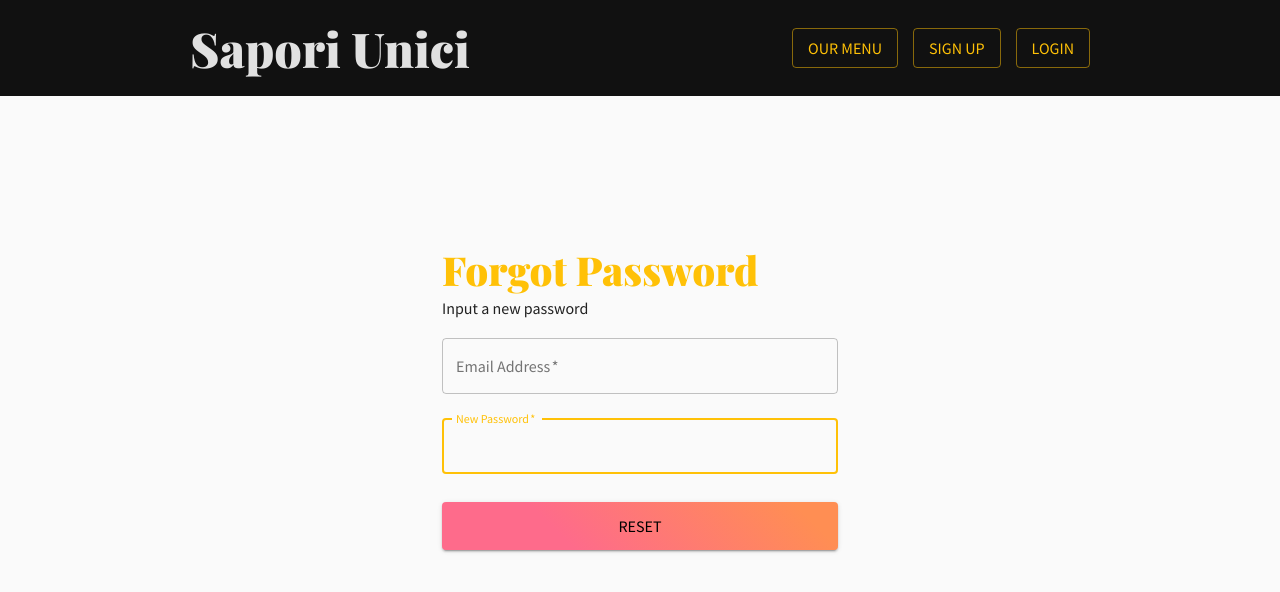
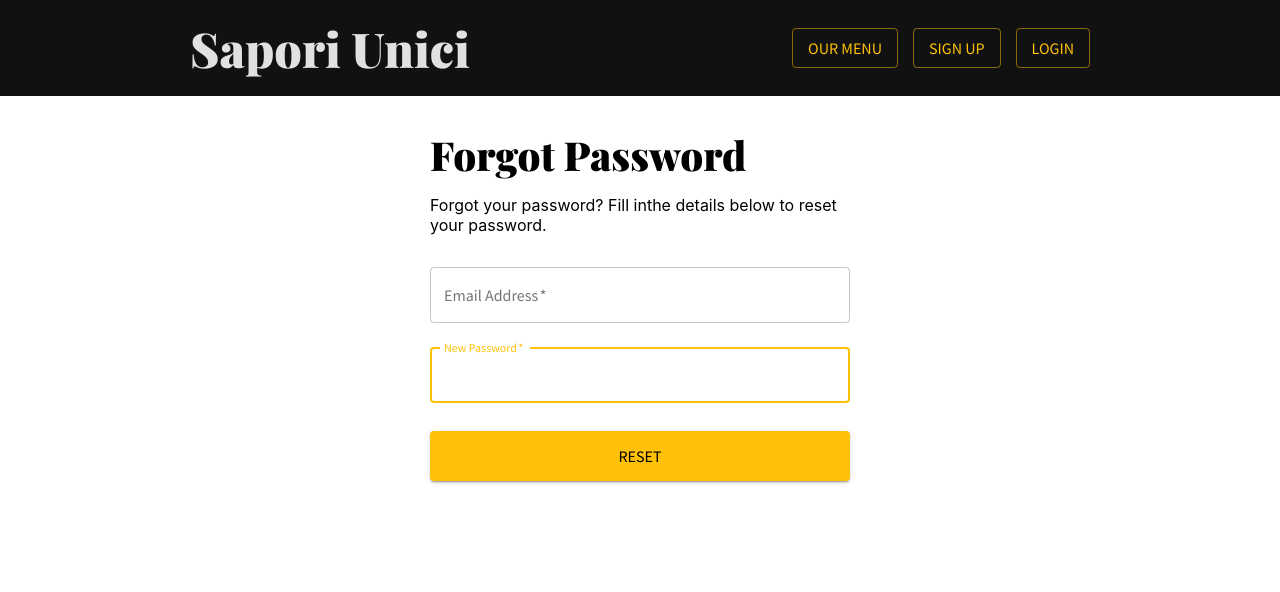
Before and after one commit to tahscenery/ses1b-group2, a React (Create React App) app in the folder packages/frontend/: page /forgot-password in a window 1280 px wide. Shown: the top 592 px of the page. Built offline with nearby package versions, Linux system fonts and the light colour scheme.

Commit message:
Forgot password

```diff
--- a/packages/frontend/src/pages/ForgotPassword/ForgotPassword.tsx
+++ b/packages/frontend/src/pages/ForgotPassword/ForgotPassword.tsx
@@ -35,26 +35,85 @@ class ForgotPassword extends React.PureComponent<RouteComponentProps<{}>> {
   };
 
   render() {
+    // return (
+    //   <Container component="main" maxWidth="xs">
+    //     <CssBaseline />
+    //     <div className="back">
+    //       <Mutation<resetMutation, resetMutationVariables> mutation={ResetMutation}>
+    //         {mutate => (
+    //           <div
+    //             style={{
+    //               paddingTop: "150px",
+    //               display: "flex",
+    //               flexDirection: "column",
+    //             }}
+    //           >
+    //             <Typography component="h1" variant="h2" color="primary">
+    //               Forgot Password
+    //             </Typography>
+    //             <Typography component="h1" variant="subtitle1" color="initial">
+    //               Input a new password
+    //             </Typography>
+    //             <TextField
+    //               variant="outlined"
+    //               margin="normal"
+    //               required
+    //               fullWidth
+    //               id="email"
+    //               label="Email Address"
+    //               name="email"
+    //               autoComplete="email"
+    //               autoFocus
+    //               value={this.state.email}
+    //               onChange={this.handleChange}
+    //             />
+    //             <TextField
+    //               variant="outlined"
+    //               margin="normal"
+    //               required
+    //               fullWidth
+    //               id="password"
+    //               label="New Password"
+    //               name="password"
+    //               autoComplete="password"
+    //               autoFocus
+    //               value={this.state.password}
+    //               onChange={this.handleChange}
+    //             />
+    //             <div
+    //             style={{
+    //               paddingTop: "20px"}}
+    //             ></div>
+    //             <Button
+    //               type="submit"
+    //               fullWidth
+    //               variant="contained"
+    //               color="primary"
+    //               className="button"
+    //               onClick={async () => {
+    //                 const response = await mutate({
+    //                   variables: this.state
+    //                 });
+    //                 console.log(response);
+    //                 this.props.history.push('/login');
+    //               }}> Reset
+    //             </Button>
+    //           </div>
+    //         )}
+    //       </Mutation>
+    //     </div>
+    //   </Container>
+
+    // );
     return (
-      <Container component="main" maxWidth="xs">
-
-        <CssBaseline />
-        <div className="back">
+      <div>
+        <div className="component-container">
+          <div className="login-form">
+            <Typography variant="h2">Forgot Password</Typography>
+            <p>Forgot your password? Fill inthe details below to reset your password.</p>
             <Mutation<resetMutation, resetMutationVariables> mutation={ResetMutation}>
               {mutate => (
-              <div
-                style={{
-                  paddingTop: "150px",
-                  display: "flex",
-                  flexDirection: "column",
-                }}
-              >
-                <Typography component="h1" variant="h2" color="primary">
-                  Forgot Password
-                </Typography>
-                <Typography component="h1" variant="subtitle1" color="initial">
-                  Input a new password
-                </Typography>
+                <>
                   <TextField
                     variant="outlined"
                     margin="normal"
@@ -81,30 +140,30 @@ class ForgotPassword extends React.PureComponent<RouteComponentProps<{}>> {
                     value={this.state.password}
                     onChange={this.handleChange}
                   />
-                <div
-                style={{
-                  paddingTop: "20px"}}
-                ></div>
+                  <div className="login-footer">
                     <Button
                       type="submit"
                       fullWidth
                       variant="contained"
                       color="primary"
-                  className="button"
+                      className="login-button"
                       onClick={async () => {
                         const response = await mutate({
                           variables: this.state
                         });
                         console.log(response);
                         this.props.history.push('/login');
-                  }}> Reset
+                      }}
+                    >
+                        Reset
                     </Button>
                   </div>
+                </>
               )}
             </Mutation>
           </div>
-      </Container>
-
+        </div>
+      </div>
     );
   }
 }
```
Lines whose indentation alone changed are shown as unchanged.
